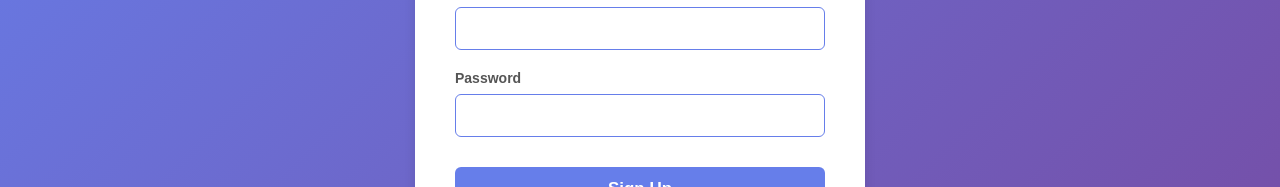
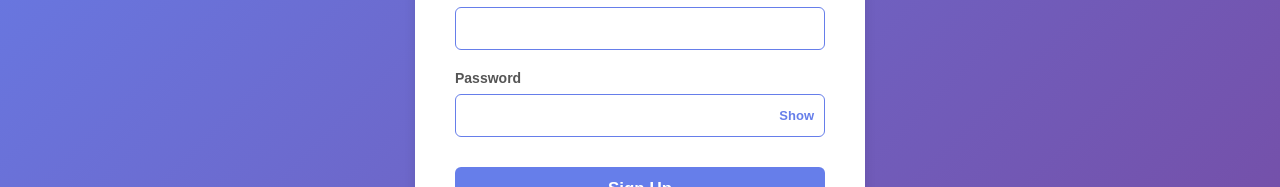
Before and after one commit to sikandarshahbaz-1996/bookkeeper, a Next.js app: page /signup-user in a window 1280 px wide. Shown: the part 385-572 px from the top of the page. Built offline with nearby package versions, Linux system fonts and the light colour scheme.

Commit message:
password hide/show

```diff
--- a/src/app/signin/page.module.css
+++ b/src/app/signin/page.module.css
@@ -70,6 +70,40 @@
   margin-bottom: 20px;
   text-align: left;
 }
+
+/* Styles for password input group */
+.passwordGroup {
+  position: relative; /* Needed for absolute positioning of the button */
+}
+
+.passwordInputWrapper {
+  position: relative;
+  display: flex;
+  align-items: center;
+}
+
+.passwordInputWrapper .input {
+  padding-right: 60px; /* Add space for the button */
+}
+
+.togglePasswordButton {
+  position: absolute;
+  right: 1px; /* Position inside the input padding */
+  top: 1px;
+  bottom: 1px;
+  background-color: transparent;
+  border: none;
+  padding: 0 10px;
+  cursor: pointer;
+  color: #667eea;
+  font-size: 13px;
+  font-weight: 600;
+}
+
+.togglePasswordButton:hover {
+  text-decoration: underline;
+}
+
 
 .label {
   display: block;
--- a/src/app/signup-professional/page.module.css
+++ b/src/app/signup-professional/page.module.css
@@ -47,6 +47,40 @@
 .inputGroup {
   margin-bottom: 20px;
 }
+
+/* Styles for password input group */
+.passwordGroup {
+  position: relative; /* Needed for absolute positioning of the button */
+}
+
+.passwordInputWrapper {
+  position: relative;
+  display: flex;
+  align-items: center;
+}
+
+.passwordInputWrapper .input {
+  padding-right: 60px; /* Add space for the button */
+}
+
+.togglePasswordButton {
+  position: absolute;
+  right: 1px; /* Position inside the input padding */
+  top: 1px;
+  bottom: 1px;
+  background-color: transparent;
+  border: none;
+  padding: 0 10px;
+  cursor: pointer;
+  color: #667eea;
+  font-size: 13px;
+  font-weight: 600;
+}
+
+.togglePasswordButton:hover {
+  text-decoration: underline;
+}
+
 
 .label {
   display: block;
--- a/src/app/signup-user/page.js
+++ b/src/app/signup-user/page.js
@@ -3,8 +3,25 @@
 import React, { useState } from 'react';
 import Link from 'next/link';
 import { useRouter } from 'next/navigation';
-import { toast } from 'react-toastify'; // Import toast
+import { toast } from 'react-toastify';
 import styles from './page.module.css';
+
+// Password validation function
+const validatePassword = (password) => {
+  if (password.length < 6) {
+    return 'Password must be at least 6 characters long.';
+  }
+  if (!/[A-Z]/.test(password)) {
+    return 'Password must contain at least one uppercase letter.';
+  }
+  if (!/[a-z]/.test(password)) {
+    return 'Password must contain at least one lowercase letter.';
+  }
+  if (!/\d/.test(password)) {
+    return 'Password must contain at least one number.';
+  }
+  return null; // Password is valid
+};
 
 export default function SignUpUserPage() {
   const [formData, setFormData] = useState({
@@ -12,7 +29,7 @@ export default function SignUpUserPage() {
     email: '',
     password: '',
   });
-  // const [error, setError] = useState(''); // Replaced by toast
+  const [showPassword, setShowPassword] = useState(false); // State for password visibility
   const [loading, setLoading] = useState(false);
   const router = useRouter();
 
@@ -23,12 +40,12 @@ export default function SignUpUserPage() {
 
   const handleSubmit = async (e) => {
     e.preventDefault();
-    // setError(''); // No longer needed
     setLoading(true);
 
-    if (formData.password.length < 6) {
-      // setError('Password must be at least 6 characters long.'); // Replaced by toast
-      toast.error('Password must be at least 6 characters long.');
+    // Validate password
+    const passwordError = validatePassword(formData.password);
+    if (passwordError) {
+      toast.error(passwordError);
       setLoading(false);
       return;
     }
@@ -48,12 +65,10 @@ export default function SignUpUserPage() {
         throw new Error(data.message || 'Something went wrong');
       }
 
-      // Handle success - show toast and redirect to verification page
       toast.info('Signup successful! Please check your email for a verification code.');
       router.push(`/verify-email?email=${encodeURIComponent(formData.email)}`);
 
     } catch (err) {
-      // setError(err.message); // Replaced by toast
       toast.error(err.message || 'An unexpected error occurred.');
     } finally {
       setLoading(false);
@@ -64,7 +79,6 @@ export default function SignUpUserPage() {
     <div className={styles.container}>
       <div className={styles.formBox}>
         <h1 className={styles.title}>Create Your Account</h1>
-        {/* {error && <p className={styles.errorMessage}>{error}</p>} Removed error display */}
         <form onSubmit={handleSubmit} className={styles.form}>
           <div className={styles.inputGroup}>
             <label htmlFor="name" className={styles.label}>Full Name</label>
@@ -74,9 +88,26 @@ export default function SignUpUserPage() {
             <label htmlFor="email" className={styles.label}>Email Address</label>
             <input type="email" id="email" name="email" value={formData.email} onChange={handleInputChange} className={styles.input} required />
           </div>
-          <div className={styles.inputGroup}>
+          <div className={`${styles.inputGroup} ${styles.passwordGroup}`}> {/* Added passwordGroup class */}
             <label htmlFor="password" className={styles.label}>Password</label>
-            <input type="password" id="password" name="password" value={formData.password} onChange={handleInputChange} className={styles.input} required />
+            <div className={styles.passwordInputWrapper}> {/* Wrapper for input and button */}
+              <input
+                type={showPassword ? 'text' : 'password'}
+                id="password"
+                name="password"
+                value={formData.password}
+                onChange={handleInputChange}
+                className={styles.input}
+                required
+              />
+              <button
+                type="button"
+                onClick={() => setShowPassword(!showPassword)}
+                className={styles.togglePasswordButton}
+              >
+                {showPassword ? 'Hide' : 'Show'}
+              </button>
+            </div>
           </div>
           <button type="submit" className={styles.submitButton} disabled={loading}>
             {loading ? 'Signing Up...' : 'Sign Up'}
--- a/src/app/signup-user/page.module.css
+++ b/src/app/signup-user/page.module.css
@@ -45,6 +45,40 @@
   margin-bottom: 20px; /* Adjusted spacing */
   text-align: left;
 }
+
+/* Styles for password input group */
+.passwordGroup {
+  position: relative; /* Needed for absolute positioning of the button */
+}
+
+.passwordInputWrapper {
+  position: relative;
+  display: flex;
+  align-items: center;
+}
+
+.passwordInputWrapper .input {
+  padding-right: 60px; /* Add space for the button */
+}
+
+.togglePasswordButton {
+  position: absolute;
+  right: 1px; /* Position inside the input padding */
+  top: 1px;
+  bottom: 1px;
+  background-color: transparent;
+  border: none;
+  padding: 0 10px;
+  cursor: pointer;
+  color: #667eea;
+  font-size: 13px;
+  font-weight: 600;
+}
+
+.togglePasswordButton:hover {
+  text-decoration: underline;
+}
+
 
 .label {
   display: block;
```
Also changed, not shown: src/app/signin/page.js (+29 -26 lines), src/app/signup-professional/page.js (+46 -14 lines).
